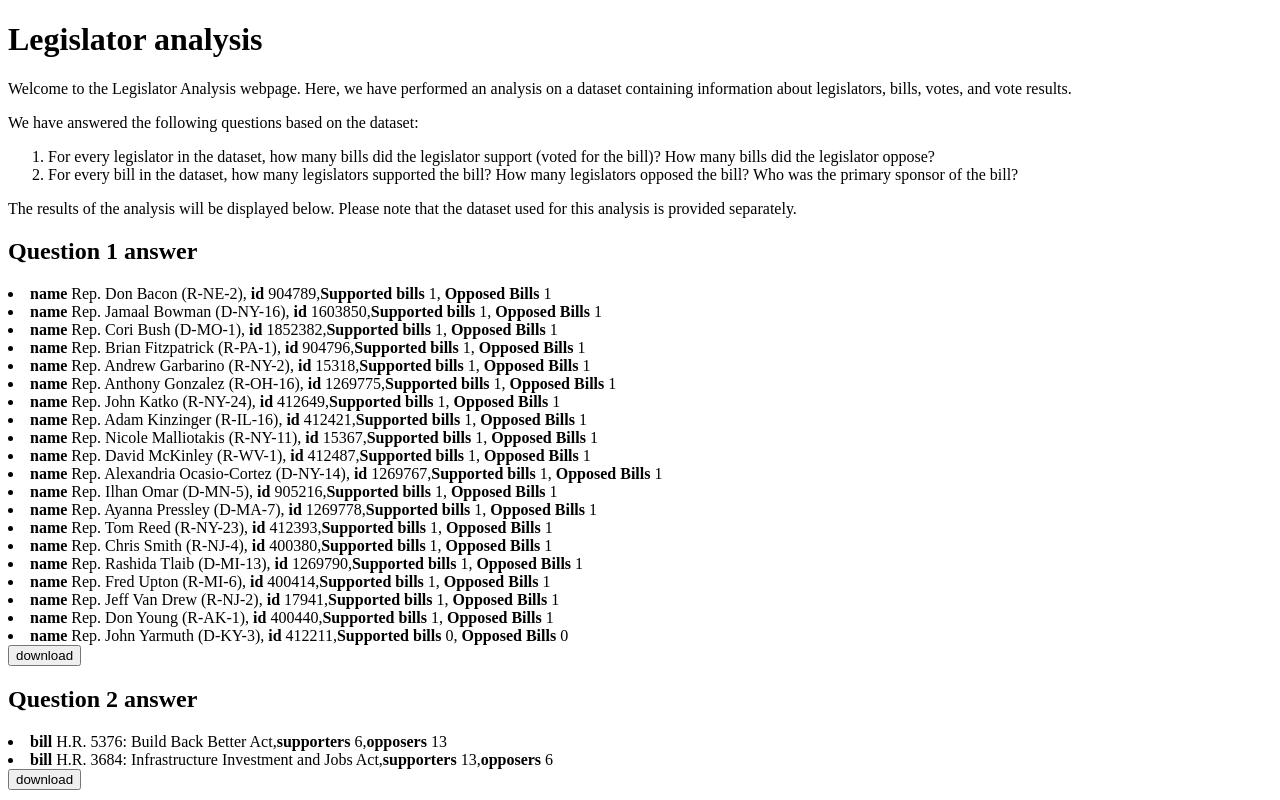
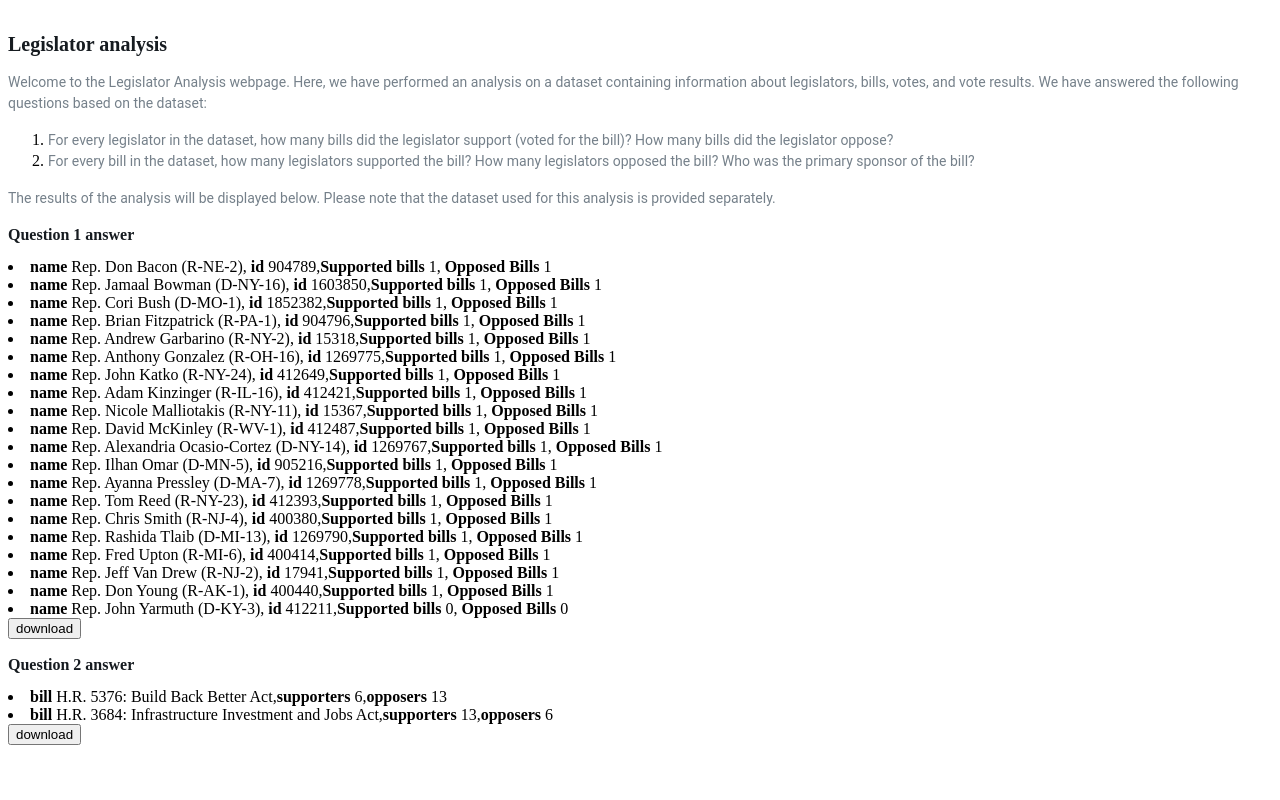
Before and after one commit to Monakairine/coding_challenge, a React (Create React App) app in the folder challenge/: page / in a window 1280 px wide. Built offline with nearby package versions, Linux system fonts and the light colour scheme.

Commit message:
add typography styles and a constants file

```diff
--- a/challenge/package.json
+++ b/challenge/package.json
@@ -18,7 +18,8 @@
     "react-scripts": "5.0.1",
     "typescript": "4.9.5",
     "typescript-eslint": "0.0.1-alpha.0",
-    "web-vitals": "2.1.4"
+    "web-vitals": "2.1.4",
+    "styled-components": "5.3.5"
   },
   "scripts": {
     "start": "react-scripts start",
--- /dev/null
+++ b/challenge/src/app/components/atm.typography/typography.component.style.tsx
@@ -0,0 +1,37 @@
+import styled from "styled-components";
+import { Color, FontFamily, FontSize, FontWeight, LineHeight, Spacing } from "../obj.constants/constants";
+
+
+export const H1 = styled.h1`
+  color: ${Color.GrayDark};
+  font-size: ${FontSize.Large};
+  font-family: ${FontFamily.Secondary};
+  font-weight: ${FontWeight.Semibold};
+  line-height: ${LineHeight.Large};
+  padding: 0;
+  margin-top: ${Spacing.Large};
+  margin-bottom: ${Spacing.Small};
+`;
+
+
+export const H2 = styled.h2`
+  color: ${Color.GrayDark};
+  font-size: ${FontSize.Small};
+  font-family: ${FontFamily.Secondary};
+  font-weight: ${FontWeight.Bold};
+  line-height: ${LineHeight.Large};
+  padding: 0;
+  margin-top: ${Spacing.Small};
+  margin-bottom: ${Spacing.XSmall};
+`;
+
+export const Body = styled.p`
+  color: ${Color.Gray};
+  margin: 0;
+  font-size: ${FontSize.XSmall};
+  font-family: ${FontFamily.Primary};
+  font-weight: ${FontWeight.Normal};
+  line-height: ${LineHeight.XLarge};
+  padding: 0;
+  margin: 0;
+`;
--- /dev/null
+++ b/challenge/src/app/components/obj.constants/constants.tsx
@@ -0,0 +1,60 @@
+export enum FontSize {
+    XSmall = '14px',
+    Small = '16px',
+    Medium = '18px',
+    Large = '20px',
+}
+
+export enum FontFamily {
+    Primary = 'Roboto',
+    Secondary = 'Source Serif Pro',
+}
+
+export enum FontWeight {
+    Normal = 'normal', //400
+    Medium = 500,
+    Semibold = 600,
+    Bold = 'bold', //700
+}
+
+export enum LineHeight {
+    Large = '120%',
+    XLarge = '150%',
+}
+
+export enum Spacing {
+    XSmall = '14px',
+    Small = '16px',
+    Medium = '24px',
+    Large = '32px',
+}
+
+
+export const Color: ColorName = {
+    Black: 'black',
+    White: '#FCFCFC',
+    Red: '#FC4242',
+    Gray: '#75808A',
+    GrayDark: '#161B20',
+    Blue: ' #105B72',
+    Alert: '#922828',
+    Warning: '#EAC700',
+    Success: '#289241',
+};
+
+export type BaseColor = keyof ColorName;
+
+
+export interface ColorName {
+    Black: string;
+    White: string;
+    Red: string;
+    Blue: string;
+
+    Alert: string;
+    Warning: string;
+    Success: string;
+
+    GrayDark: string;
+    Gray: string;
+}
--- a/challenge/src/app/modules/home/home.page.tsx
+++ b/challenge/src/app/modules/home/home.page.tsx
@@ -1,10 +1,12 @@
-import React from 'react';
+import * as React from 'react';
+
 import { Header } from '../components/header.component';
 import { Footer } from '../components/footer.component';
 import useFetchDataFromFiles from './useFetchDataFromFiles';
 import { files } from './files';
 import { strings } from './strings';
 import { calculateBillStatistics, calculateVoteStatistics, downloadCSV } from './utils';
+import { Body, H1, H2 } from 'app/components/atm.typography/typography.component.style';
 
 
 export const HomePage: React.FC<Record<string, never>> = () => {
@@ -20,18 +22,17 @@
 
 
   return (
-    <React.Fragment>
+    <>
       <Header />
-      <h1>{strings.title}</h1>
-      <p>{strings.welcomeMessage}</p>
-      <p>{strings.questionsMessage}</p>
+      <H1>{strings.title}</H1>
+      <Body>{strings.welcomeMessage}</Body>
       <ol>
-        <li>{strings.question1.question}</li>
-        <li>{strings.question2.question}</li>
+        <li><Body>{strings.question1.question}</Body></li>
+        <li><Body>{strings.question2.question}</Body></li>
       </ol>
-      <p>{strings.datasetNote}</p>
+      <Body>{strings.datasetNote}</Body>
 
-      <h2>{strings.question1.subtitleAnswer}</h2>
+      <H2>{strings.question1.subtitleAnswer}</H2>
       {legislatorsStas.map((legislatorStat) => (
         <li key={legislatorStat.id}>
           <strong>{strings.question1.name}</strong> {legislatorStat.name}, <strong>{strings.question1.id}</strong> {legislatorStat.id},
@@ -43,7 +44,7 @@
         {strings.download}
       </button>
 
-      <h2>{strings.question2.subtitleAnswer}</h2>
+      <H2>{strings.question2.subtitleAnswer}</H2>
 
       {billStats.map((bill) => (
         <li key={bill.id}>
@@ -56,7 +57,7 @@
         {strings.download}
       </button>
       <Footer />
-    </React.Fragment>
+    </>
   );
 };
 
--- a/challenge/src/app/modules/home/strings.ts
+++ b/challenge/src/app/modules/home/strings.ts
@@ -1,9 +1,7 @@
 export const strings = {
   title: "Legislator analysis",
   welcomeMessage:
-    "Welcome to the Legislator Analysis webpage. Here, we have performed an analysis on a dataset containing information about legislators, bills, votes, and vote results.",
-  questionsMessage:
-    "We have answered the following questions based on the dataset:",
+    "Welcome to the Legislator Analysis webpage. Here, we have performed an analysis on a dataset containing information about legislators, bills, votes, and vote results. We have answered the following questions based on the dataset:",
   question1: {
     question:
       "For every legislator in the dataset, how many bills did the legislator support (voted for the bill)? How many bills did the legislator oppose?",
```
Also changed, not shown: 1 other file (tests, documents, lock files or other folders).
